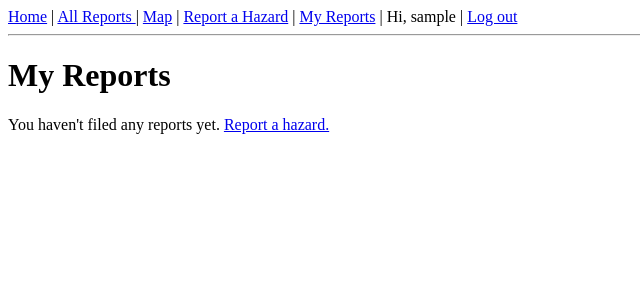
After one commit to arnavranjan1/pothole-reporter, a Flask app: page /my-reports in a window 1280 px wide. The commit adds this page. Shown: the top 300 px of the page, without its empty margins (0-640 px from the left). Run offline with Flask 3, Linux system fonts and the light colour scheme; the visitor is signed in with stand-in values (Sample User, id 1); data that the repository does not hold is empty.

Commit message:
Session 9: My Reports page — ownership-filtered citizen view

```diff
--- a/app.py
+++ b/app.py
@@ -161,6 +161,14 @@ def reports():
     all_reports = db.session.execute(stmt).scalars().all()        # .scalars() → bare Report objects, not 1-tuples
     return render_template("reports.html", reports=all_reports)
 
+@app.route("/my-reports")                                  # a citizen's own reports — private, login-gated
+@login_required                                            # precondition: guarantees a real current_user.id exists before the query runs
+def my_reports():
+    stmt = db.select(Report).where(                        # the ownership filter — the whole point of this session
+        Report.user_id == current_user.id                  # == builds a SQL expression, not a Python bool. "rows whose owner is me"
+    ).order_by(Report.created_at.desc())                   # newest first, matching /reports and /admin
+    my = db.session.execute(stmt).scalars().all()          # .scalars() → bare Report objects, not 1-tuples. same idiom as your other list routes
+    return render_template("my_reports.html", reports=my)  # pass as `reports` so the template loop reads identically to reports.html
 
 @app.route("/register", methods=["GET", "POST"])
 def register():
--- a/templates/base.html
+++ b/templates/base.html
@@ -15,6 +15,7 @@
         {# ===== login-aware nav. current_user is injected into every template by Flask-Login automatically ===== #}
         {% if current_user.is_authenticated %}              {# is_authenticated comes from UserMixin #}
             | <a href="{{ url_for('report') }}">Report a Hazard</a>
+            | <a href="{{ url_for('my_reports') }}">My Reports</a>   {# this user's own reports — login-gated, so it lives inside this block #}
             | <span>Hi, {{ current_user.username }}</span>
             {% if current_user.role == "admin" %}
                 | <a href="{{ url_for('admin') }}">Admin</a>  {# only admins see this link #}
--- /dev/null
+++ b/templates/my_reports.html
@@ -0,0 +1,30 @@
+<!-- a citizen's own reports — same shape as reports.html, filtered to current_user -->
+{% extends "base.html" %}
+{% block title %}My Reports{% endblock %}
+{% block content %}
+    <h1>My Reports</h1>
+
+    {# same falsy-empty-list guard as reports.html — show the list, else the empty state below #}
+    {% if reports %}
+        <ul>
+        {# loop is identical to reports.html — same var name 'report', same dot access. the filtering already happened in the route #}
+        {% for report in reports %}
+            <li>
+                <strong>{{ report.hazard_type }}</strong> — {{ report.location }}
+                ({{ report.status }})   {# the lifecycle state — Reported / In Progress / Fixed — the thing you're here to track #}
+                {# no "Filed by" line — every report on this page is yours by definition #}
+                {% if report.description %}
+                    <br>{{ report.description }}
+                {% endif %}
+                {# same thumbnail guard as reports.html — only if a photo was uploaded. ~ is Jinja string-concat #}
+                {% if report.image_filename %}
+                    <br><img src="{{ url_for('static', filename='uploads/' ~ report.image_filename) }}" alt="hazard photo" width="120">
+                {% endif %}
+            </li>
+        {% endfor %}
+        </ul>
+    {% else %}
+        {# empty state — a citizen who hasn't filed anything yet, with a nudge to the form #}
+        <p>You haven't filed any reports yet. <a href="{{ url_for('report') }}">Report a hazard.</a></p>
+    {% endif %}
+{% endblock %}
```
